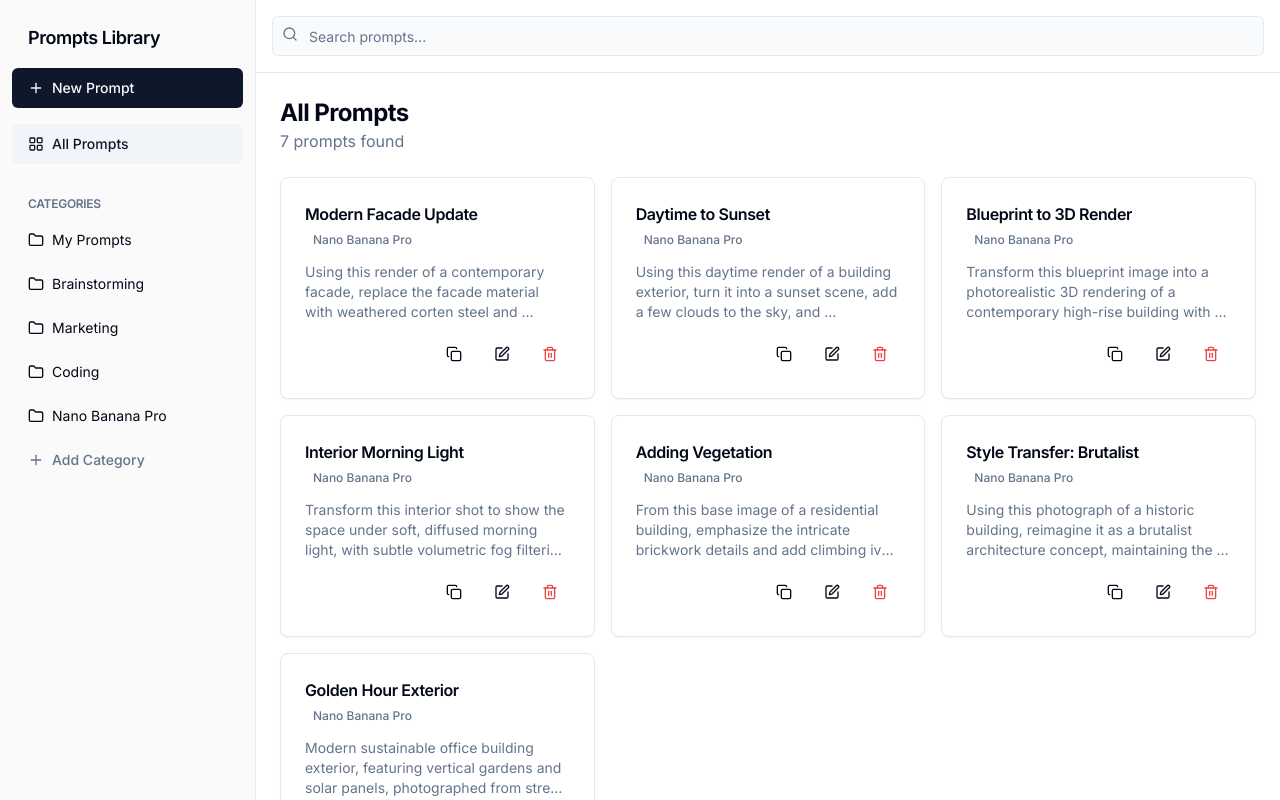
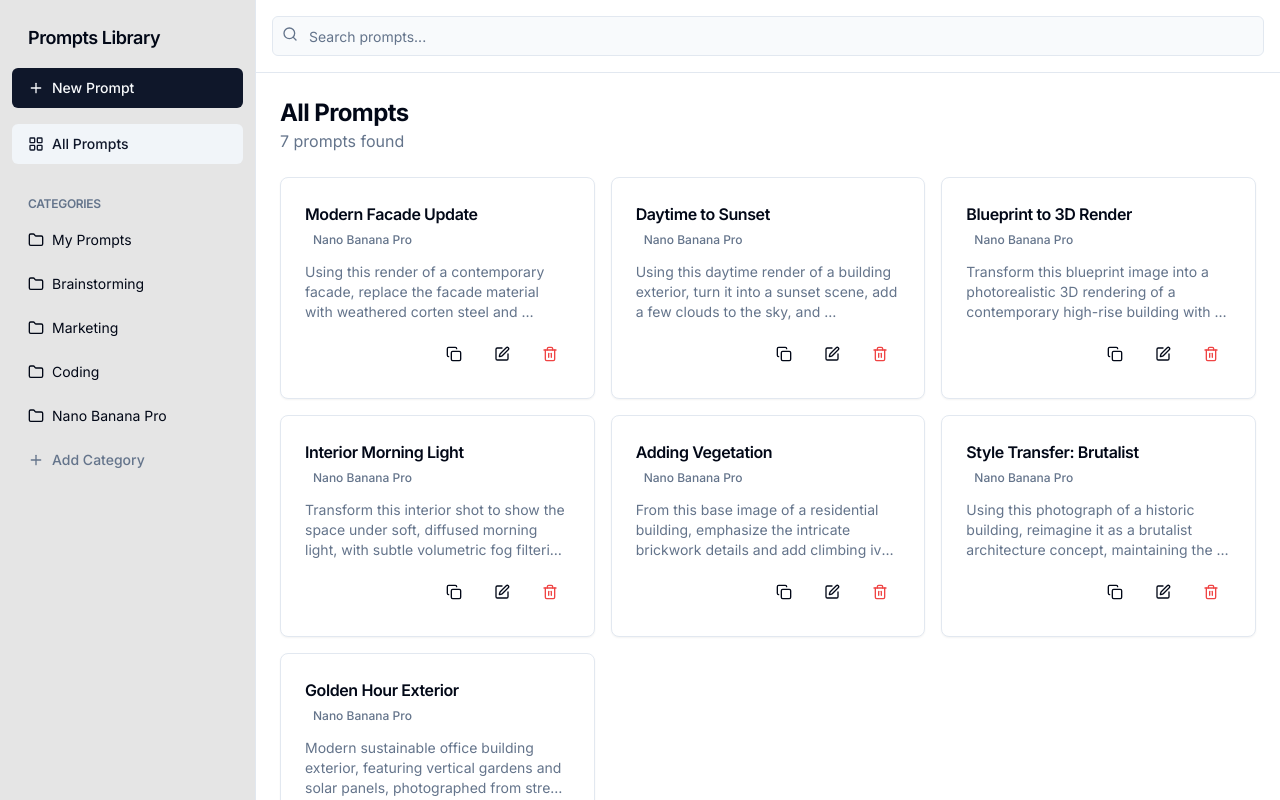
Before and after one commit to rnkb24/prompter, a Next.js app: page / in a window 1280 px wide. Built offline with nearby package versions, Linux system fonts and the light colour scheme.

Commit message:
style: Update sidebar background to #e5e5e5 as requested

```diff
--- a/components/layout/sidebar.tsx
+++ b/components/layout/sidebar.tsx
@@ -27,7 +27,7 @@ export function Sidebar({ className }: { className?: string }) {
     ]
 
     return (
-        <div className={cn("pb-12 w-64 border-r bg-zinc-50 dark:bg-zinc-900 h-screen flex flex-col", className)}>
+        <div className={cn("pb-12 w-64 border-r bg-[#e5e5e5] dark:bg-[#e5e5e5] dark:text-gray-800 h-screen flex flex-col", className)}>
             <div className="space-y-4 py-4">
                 <div className="px-3 py-2">
                     <div className="flex items-center justify-between mb-4 px-4">
```
